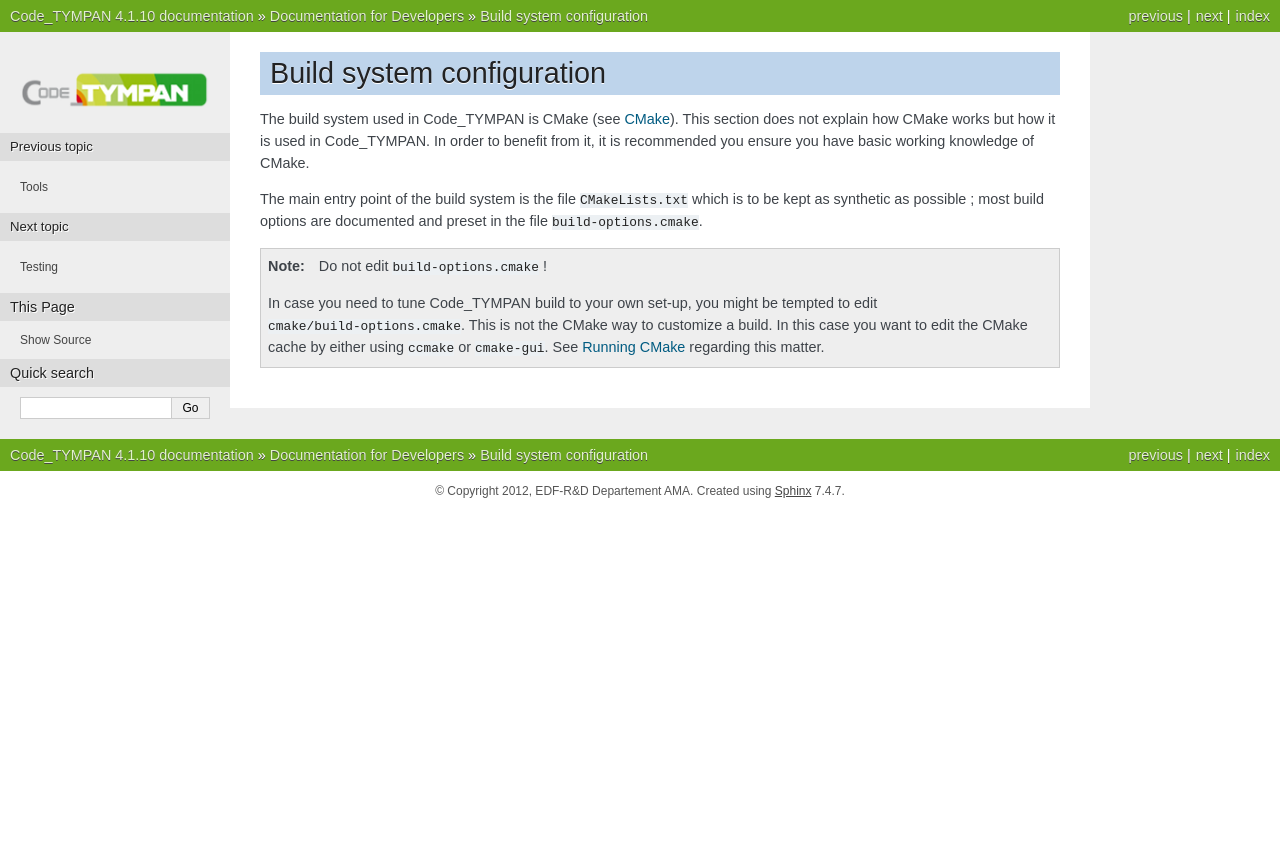
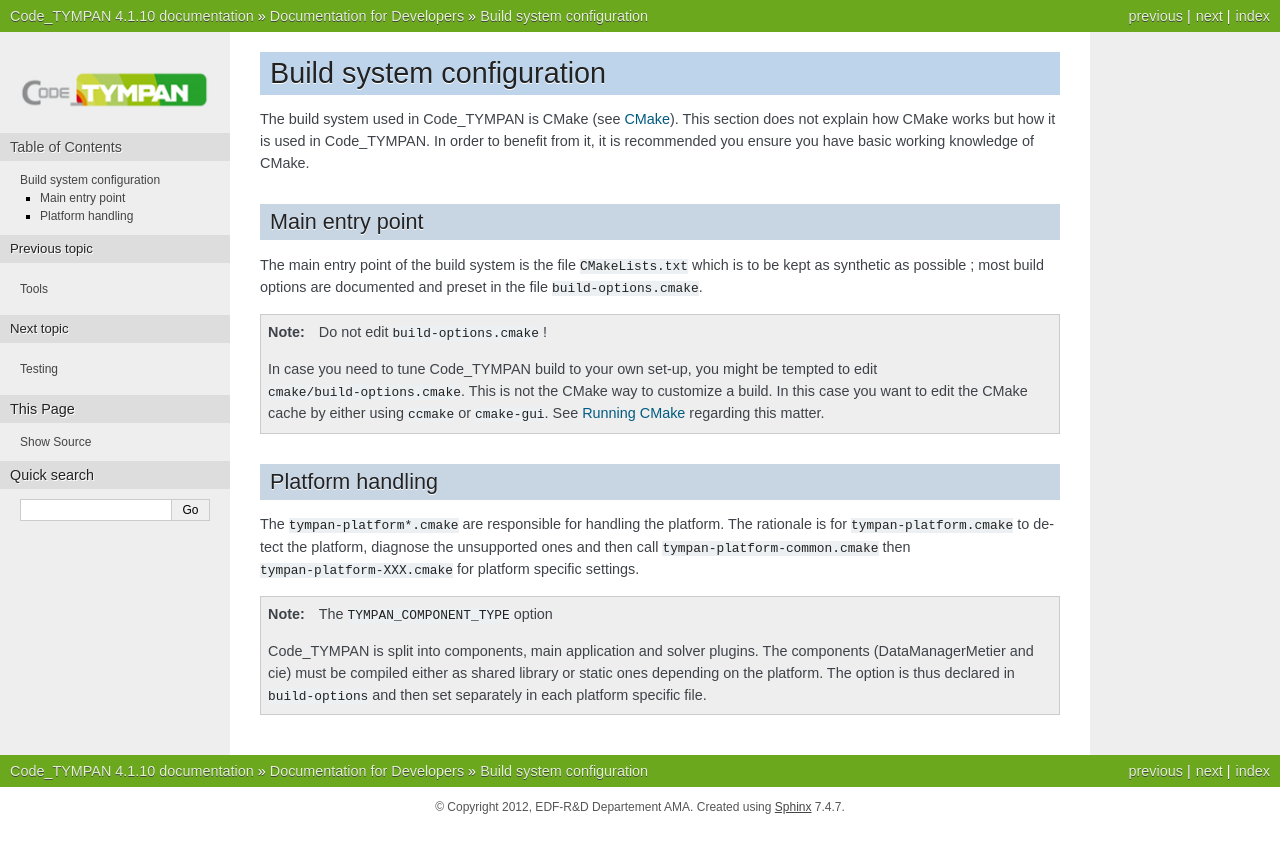
Before and after one commit to Jiunixo/test_mig2, a Sphinx documentation site: the page built from doc/developer/building.rst, in a window 1280 px wide. Shown: the top 853 px of the page. Built offline with Sphinx 7.4.7, drawn with Linux system fonts in a browser that asks for light colours.

Commit message:
[doc, cmake] Split configuration into common and platform specific files
related to #1571184

```diff
--- a/doc/developer/building.rst
+++ b/doc/developer/building.rst
@@ -9,6 +9,8 @@
 works but how it is used in Code_TYMPAN. In order to benefit from it,
 it is recommended you ensure you have basic working knowledge of CMake.
 
+Main entry point
+================
 
 The main entry point of the build system is the file :file:`CMakeLists.txt`
 which is to be kept as synthetic as possible ; most build options are
@@ -23,3 +25,21 @@
   ``cmake-gui``. See `Running CMake`__ regarding this matter.
 
 __   <http://www.cmake.org/cmake/help/runningcmake.html>`_
+
+
+Platform handling
+=================
+
+The :file:`tympan-platform*.cmake` are responsible for handling the
+platform. The rationale is for :file:`tympan-platform.cmake` to detect
+the platform, diagnose the unsupported ones and then call
+:file:`tympan-platform-common.cmake` then
+:file:`tympan-platform-XXX.cmake` for platform specific settings.
+
+.. note:: The ``TYMPAN_COMPONENT_TYPE`` option
+
+   Code_TYMPAN is split into components, main application and solver
+   plugins. The components (DataManagerMetier and cie) must be
+   compiled either as shared library or static ones depending on the
+   platform. The option is thus declared in ``build-options`` and then set
+   separately in each platform specific file.
```
Also changed, not shown: CMakeLists.txt (+3 -6 lines), 6 other files.
